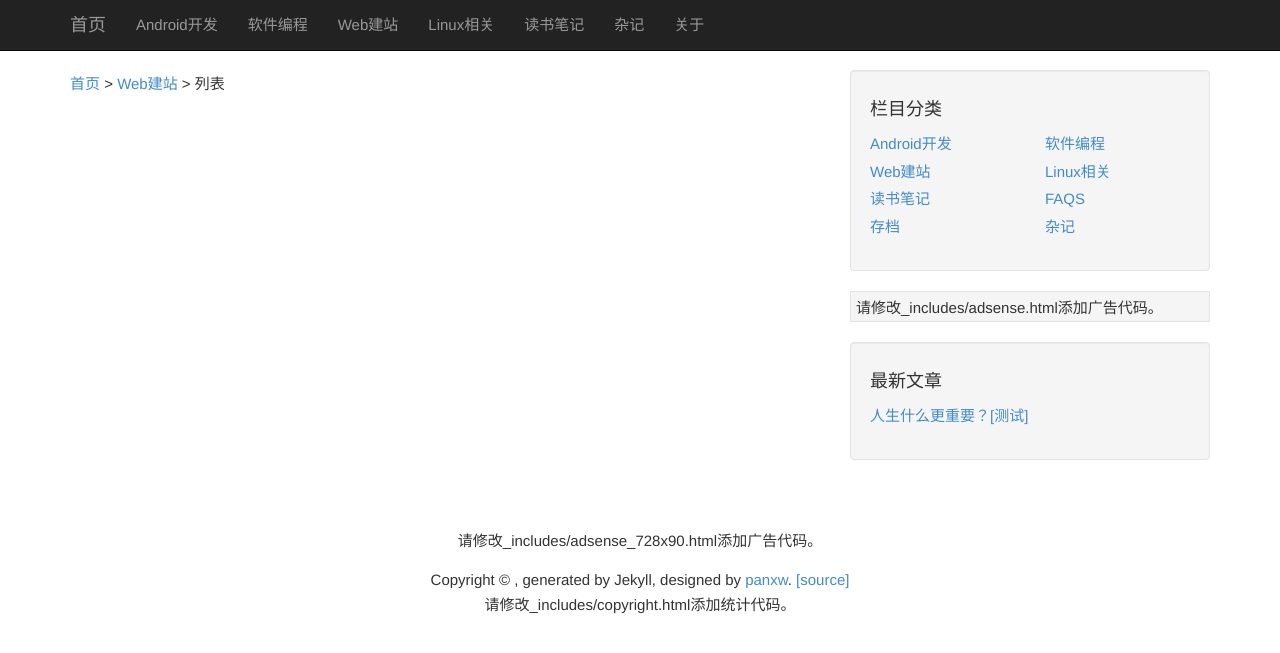
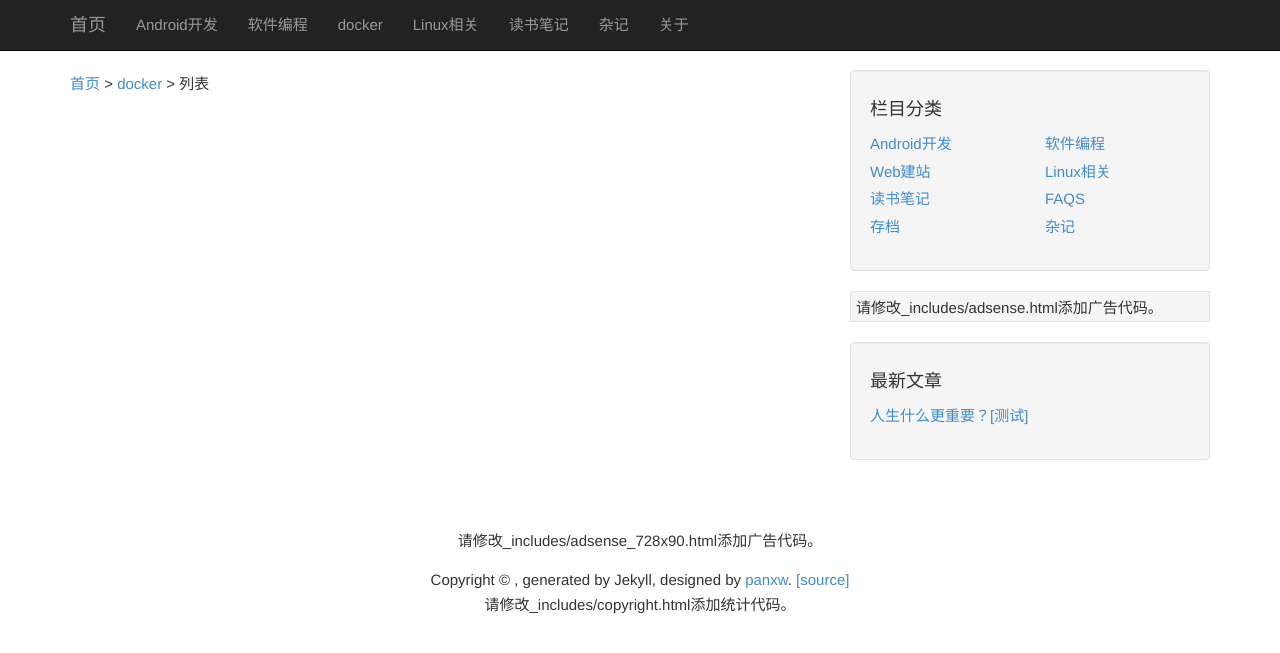
Before and after one commit to aakosp/aakosp.gitbub.io, a Jekyll site: the page built from posts/docker.md, in a window 1280 px wide. Shown: the top 653 px of the page. Built offline with Jekyll 4.4.1, drawn with Linux system fonts in a browser that asks for light colours.

Commit message:
web->docker

```diff
--- a/_config.yml
+++ b/_config.yml
@@ -12,7 +12,7 @@ baseurl: /
 all_categories: [
 ["android", "Android开发","/posts/android.html"],
 ["program", "软件编程","/posts/program.html"],
-["web", "Web建站","/posts/web.html"],
+["docker", "docker","/posts/docker.html"],
 ["linux", "Linux相关","/posts/linux.html"],
 ["read", "读书笔记","/posts/read.html"],
 ["other", "杂记","/posts/other.html"],
--- a/posts/web.md
+++ b/posts/docker.md
@@ -1,4 +1,4 @@
 ---
 layout: category
-category: web
+category: docker
 ---
```
